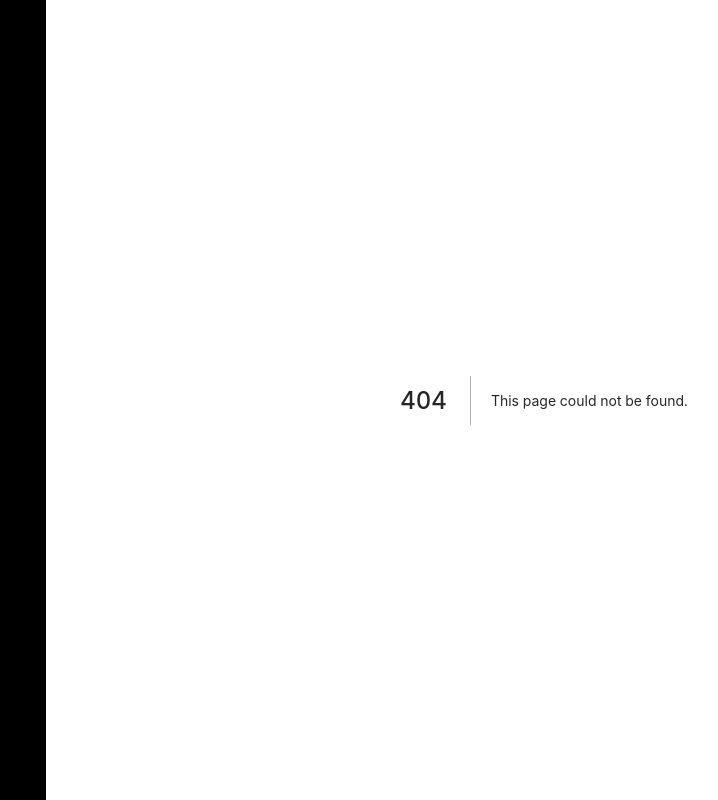
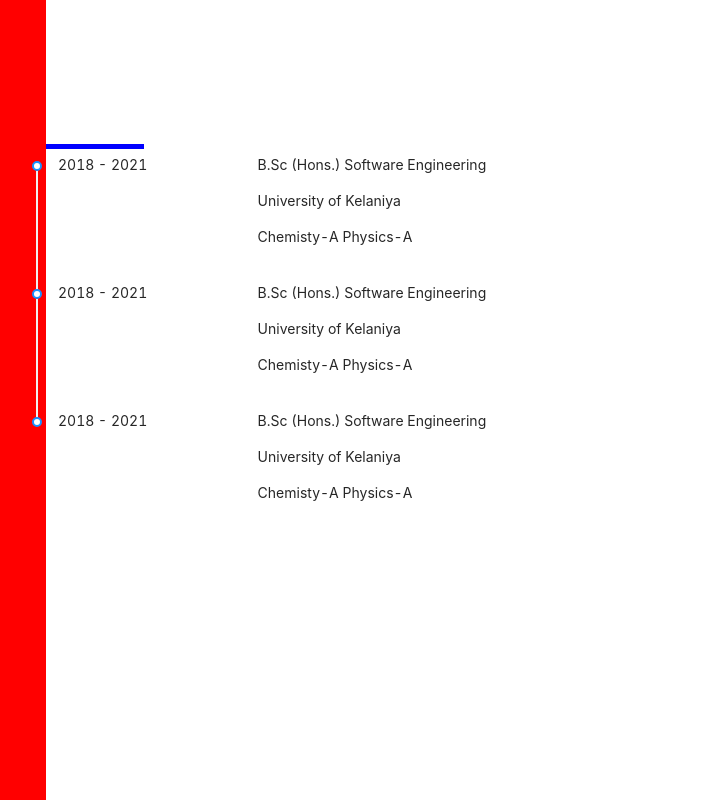
Before and after one commit to hashika2/my_portfolio, a Next.js app: page /education in a window 1280 px wide. Before the commit this address had no page. Shown: the whole page, without its empty margins (224-942 px from the left). Built offline with nearby package versions, Linux system fonts and the light colour scheme.

Commit message:
create about page and education page

```diff
--- a/pages/about.tsx
+++ b/pages/about.tsx
@@ -1,9 +1,21 @@
-import React, { FC } from 'react'
+import React, { FC } from 'react';
+import {Image} from 'antd';
+import Title from '../src/components/common/Title'
+import DetailsCard from '../src/components/about/DetailsCard';
 
 const About:FC = () :JSX.Element => {
     return (
         <div>
-            about
+            <Title title="ABOUT ME"/>
+            <div className='grid grid-cols-3' >
+                <div className='col-span-3 lg:col-span-1 flex items-center justify-center'>
+                    <Image alt='profile' width={300} preview={false}
+                        src="https://zos.alipayobjects.com/rmsportal/jkjgkEfvpUPVyRjUImniVslZfWPnJuuZ.png" />
+                </div>
+                <div className='col-span-3 lg:col-span-2 flex items-center'>
+                    <DetailsCard/>
+                </div>
+            </div>
         </div>
     )
 }
--- /dev/null
+++ b/pages/education.tsx
@@ -0,0 +1,16 @@
+import Title from '../src/components/common/Title';
+import React, { FC } from 'react'
+import EducationTimeLine from '../src/components/education/EducationTimeLine';
+
+const education :FC = () :JSX.Element => {
+    return (
+        <div>
+            <Title title="ECUCATION"/>
+            <div>
+                <EducationTimeLine/>
+            </div>
+        </div>
+    )
+}
+
+export default education
--- a/src/components/Layout/HomeLayout.tsx
+++ b/src/components/Layout/HomeLayout.tsx
@@ -1,42 +1,15 @@
 import React, { FC,useState,useEffect } from 'react';
-import {
-    MenuOutlined
-  } from '@ant-design/icons';
-  import styles from './layout.module.css';
 import LeftNavBar from '../navbar/LeftNavBar';
-
-
-
 
 const HomeLayout: FC = ({children}) :JSX.Element => {
 
-  //   const hasWindow = typeof window !== 'undefined';
-  //   const getWindowDimensions = () => {
-  //       const width = hasWindow ? window.innerWidth : null;
-  //       return width;
-  //     }
-  //   const [windowDimensions, setWindowDimensions] = useState <number|null>(getWindowDimensions());
-
-  // useEffect(() => {
-  //   function handleResize() {
-  //     setWindowDimensions(getWindowDimensions());
-  //   }
-
-  //   window.addEventListener('resize', handleResize);
-  //   return () => window.removeEventListener('resize', handleResize);
-  // }, []);
-
-
-  // console.log('***************',windowDimensions)
-
     return (
         <>
-        {/* <div className={styles.menuIcon}><MenuOutlined /></div> */}
         <div className="grid grid-cols-5">
             <div>
                 <LeftNavBar/>
             </div>
-            <div className='col-span-5 lg:col-span-4'>
+            <div className='col-span-5 xl:col-span-4 h-screen'>
                 {children}
             </div>
         </div>
--- /dev/null
+++ b/src/components/about/DetailsCard.tsx
@@ -0,0 +1,39 @@
+import React, { FC } from 'react';
+import { Button } from 'antd';
+import {DownloadOutlined} from '@ant-design/icons';
+
+const DetailsCard: FC = () :JSX.Element => {
+    return (
+        <div>
+            <p className='text-3xl text-white'>I am Anjana Shakthi</p>
+            <p className='text-lg text-white'>I am a frontend web developer. I can provide clean code and pixel perfect design. I also make website more & more interactive with web animations.</p>
+            <div className='text-xl text-white mb-5'>
+            <div className='grid grid-cols-5 my-3'>
+                <div>Full Name</div>
+                <div className='col-span-4'>: Jayasinghe Arachchige Anjana Shakthi</div>
+            </div>
+            <div className='grid grid-cols-5 my-3'>
+                <div>BirthDay</div>
+                <div className='col-span-4'>: 18/10/1995</div>
+            </div>
+            <div className='grid grid-cols-5 my-3'>
+                <div>Nationality</div>
+                <div className='col-span-4'>: Sri Lanka</div>
+            </div>
+            <div className='grid grid-cols-5 my-3'>
+                <div>Language</div>
+                <div className='col-span-4'>: Sinhala, English</div>
+            </div>
+            <div className='grid grid-cols-5 my-3'>
+                <div>Address</div>
+                <div className='col-span-4'>: 66/A, Rubberhena, Puwakwatta, Kamburugamuwa, Matara.</div>
+            </div>
+            </div>
+            <Button type="primary" icon={<DownloadOutlined />} size='large'>
+                Download CV
+            </Button>
+        </div>
+    )
+}
+
+export default DetailsCard
--- /dev/null
+++ b/src/components/common/Title.tsx
@@ -0,0 +1,16 @@
+import React, { FC } from 'react';
+
+interface ITitleProps {
+    title: string
+  }
+
+const Title :FC<ITitleProps> = ({title}) :JSX.Element => {
+    return (
+        <div className='mt-24 m-3'>
+            <p className='text-4xl mb-2 text-white'>{title}</p>
+            <div className='titleUnderline'></div>
+        </div>
+    )
+}
+
+export default Title
--- /dev/null
+++ b/src/components/education/EducationCard.tsx
@@ -0,0 +1,16 @@
+import React, { FC } from 'react'
+
+const EducationCard :FC = () :JSX.Element => {
+    return (
+            <div className='grid grid-cols-5'>
+                        <div>2018 - 2021</div>
+                        <div className='col-span-4'>
+                            <p>B.Sc (Hons.) Software Engineering</p>
+                            <p>University of Kelaniya</p>
+                            <p>Chemisty-A Physics-A</p>
+                        </div>
+                    </div>
+    )
+}
+
+export default EducationCard;
--- /dev/null
+++ b/src/components/education/EducationTimeLine.tsx
@@ -0,0 +1,28 @@
+import React, { FC } from 'react';
+import {Timeline} from 'antd';
+import EducationCard from './EducationCard';
+
+
+const EducationTimeLine :FC = () :JSX.Element => {
+    return (
+        <div>
+            <Timeline>
+                <Timeline.Item>
+                    {/* <div className='grid grid-cols-5'>
+                        <div>2018 - 2021</div>
+                        <div className='col-span-4'>
+                            <p>B.Sc (Hons.) Software Engineering</p>
+                            <p>University of Kelaniya</p>
+                            <p>Chemisty-A Physics-A</p>
+                        </div>
+                    </div> */}
+                    <EducationCard/>
+                </Timeline.Item>
+    <Timeline.Item><EducationCard/></Timeline.Item>
+    <Timeline.Item><EducationCard/></Timeline.Item>
+  </Timeline>,
+        </div>
+    )
+}
+
+export default EducationTimeLine
--- a/src/components/navbar/LeftNavBar.tsx
+++ b/src/components/navbar/LeftNavBar.tsx
@@ -1,12 +1,11 @@
 import React, { FC,useState,useEffect } from 'react';
-import { Menu, Button,Drawer } from 'antd';
 import {MenuOutlined} from '@ant-design/icons';
 import styles from './styles.module.css';
 
 const getWindowDimensions = () : boolean => {
   const hasWindow = typeof window !== 'undefined';
   const width = hasWindow ? window.innerWidth : null;
-  if(width && width < 1024){
+  if(width && width < 1280){
     return false;
   }
   return true;
@@ -15,7 +14,6 @@
 
 const LeftNavBar:FC = () :JSX.Element => {
     const [visible, setVisible] = useState <boolean>(getWindowDimensions());
-    // const [windowDimensions, setWindowDimensions] = useState <number|null>(getWindowDimensions());
 
   useEffect(() => {
     const handleResize = () => {
@@ -30,13 +28,11 @@
   const showDrawer = () => {
     setVisible(!visible);
   };
-  const onClose = () => {
-    setVisible(false);
-  };
+
     return (
 
         <div className={visible? styles.sideBarActive :styles.sideBar}>
-        <span className={`lg:invisible ${styles.toggleBtn}`} onClick={showDrawer}><MenuOutlined/></span>
+        <span className={`xl:invisible ${styles.toggleBtn}`} onClick={showDrawer}><MenuOutlined/></span>
         </div>
     )
 }
--- a/src/components/navbar/styles.module.css
+++ b/src/components/navbar/styles.module.css
@@ -3,7 +3,7 @@
     width: 270px;
     height: 100%;
     left: -270px;
-    background-color: black;
+    background-color: red;
 }
 .toggleBtn{
     position: absolute;
@@ -18,5 +18,5 @@
     position: fixed;
     width: 270px;
     height: 100%;
-    background-color: black;
+    background-color: red;
 }
--- a/styles/globals.css
+++ b/styles/globals.css
@@ -1,4 +1,5 @@
 /* html,
+.
 body {
   padding: 0;
   margin: 0;
@@ -15,6 +16,12 @@
   box-sizing: border-box;
 } */
 
+.titleUnderline {
+  background-color:blue;
+  height: 5px;
+  width: 100px
+}
+
 @tailwind base;
 @tailwind components;
 @tailwind utilities;
```
